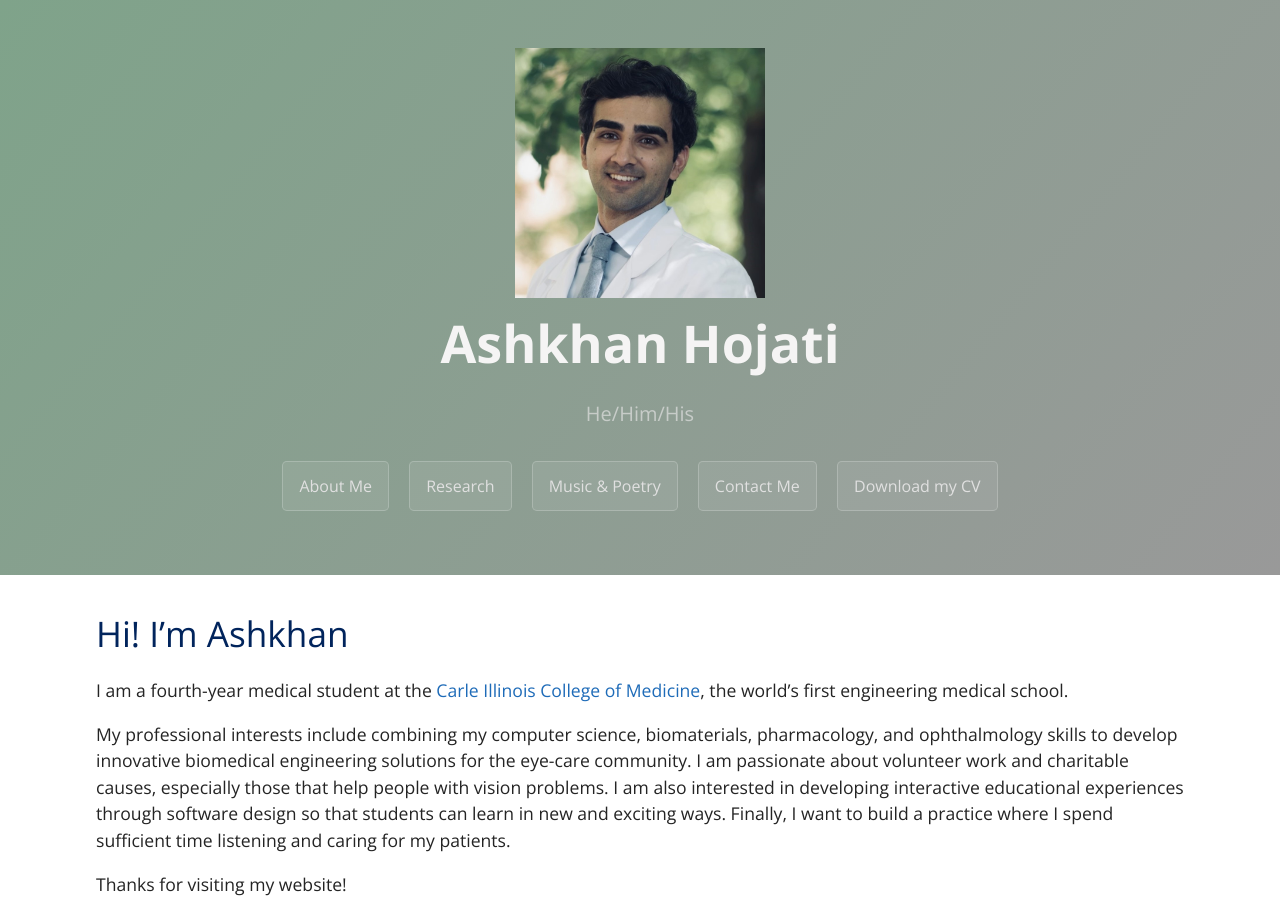
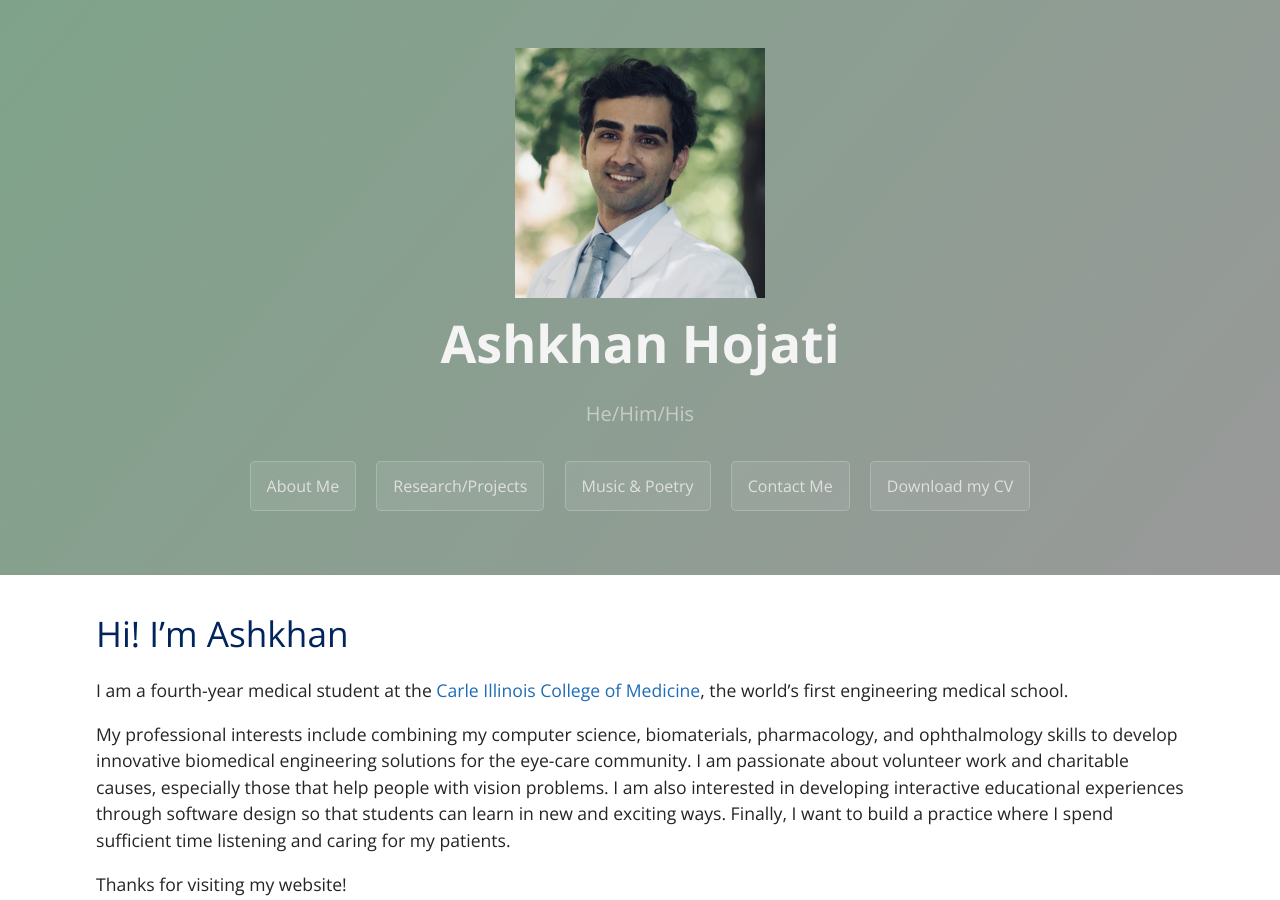
Before and after one commit to EyeCanDoIt/EyeCanDoIt.github.io, a Jekyll site: the page built from index.md, in a window 1280 px wide and 900 px high. Built offline with Jekyll 4.4.1, drawn with Linux system fonts in a browser that asks for light colours.

Commit message:
Update template.html

```diff
--- a/_layouts/template.html
+++ b/_layouts/template.html
@@ -32,7 +32,7 @@
 <!--        {% endfor %}-->
             <a href="index" class="btn" style="color:#E0E0E0">About Me</a>
 <!--            <a href="projects" class="btn" style="color:#E0E0E0">Projects</a>-->
-            <a href="research" class="btn" style="color:#E0E0E0">Research</a>
+            <a href="research" class="btn" style="color:#E0E0E0">Research/Projects</a>
             <a href="Music&Poetry" class="btn" style="color:#E0E0E0">Music & Poetry</a>
             <a href="contact" class="btn" style="color:#E0E0E0">Contact Me</a>
             <a href="../Images/pdfs/AHojati_CV1.pdf" class="btn" style="color:#E0E0E0" download>Download my CV</a>
```
